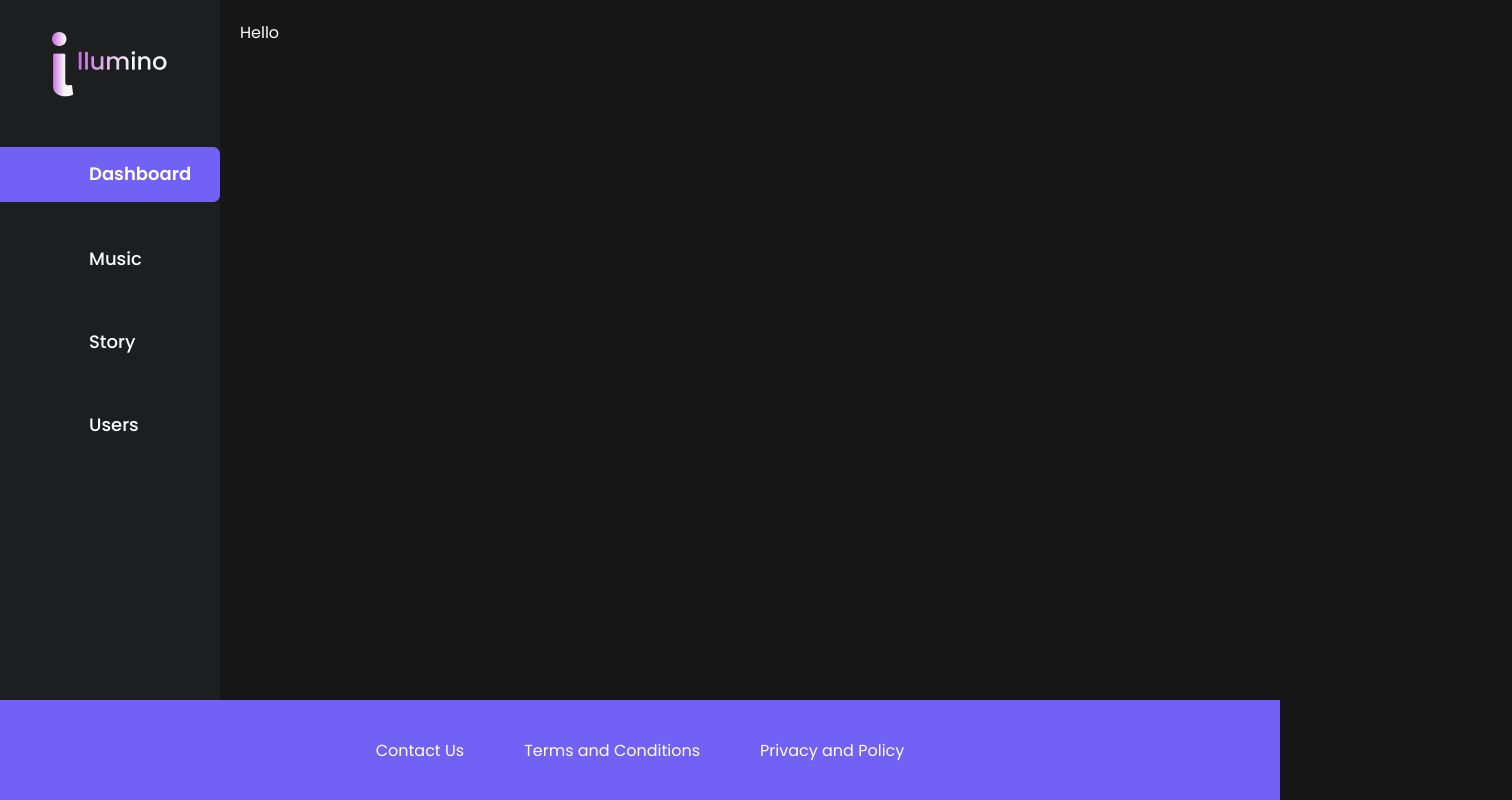
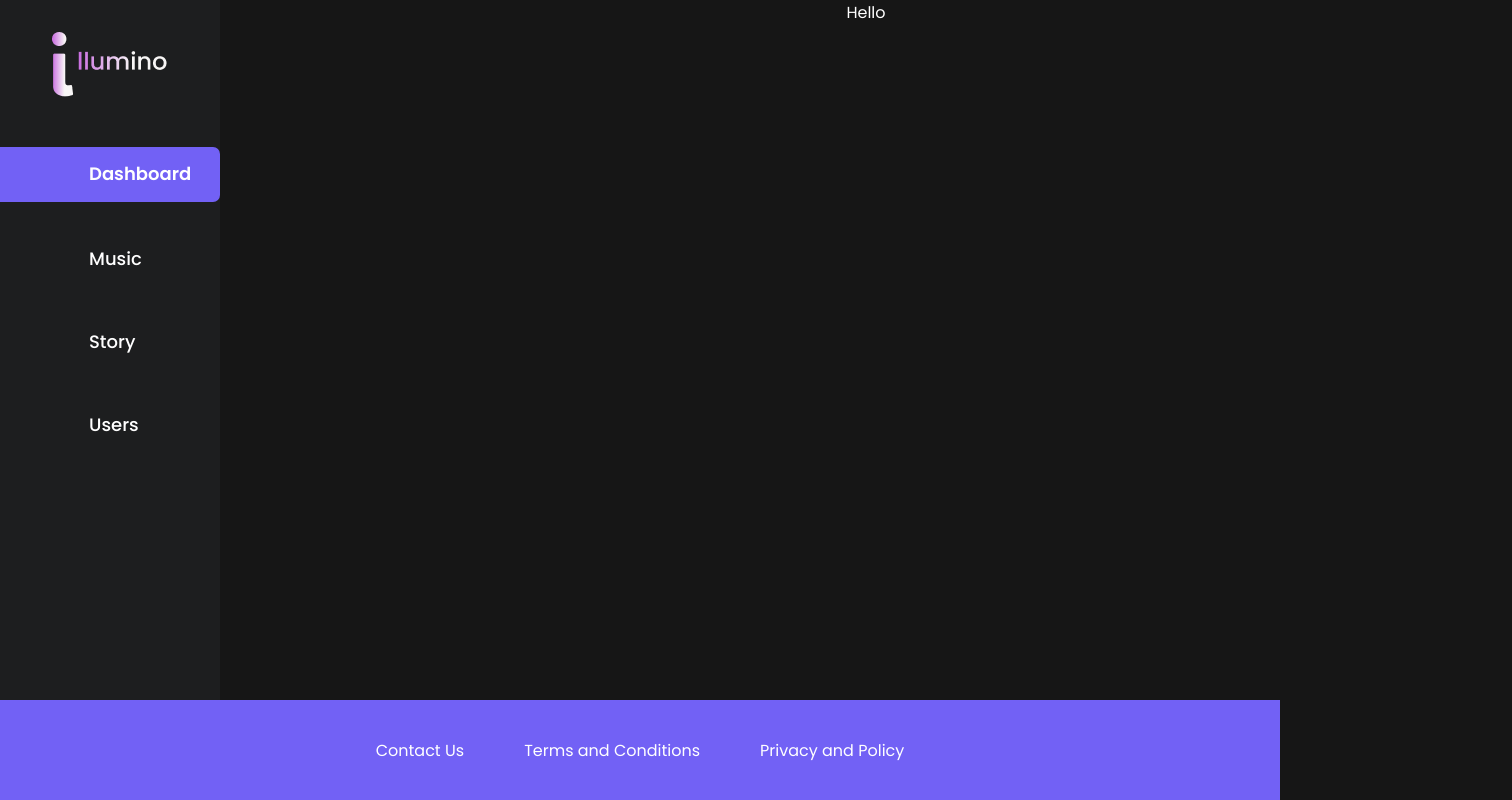
Before and after one commit to ryulikeslatte/illumino, a Next.js app: page / in a window 1280 px wide. Shown: the whole page, 1512 px wide, since content can reach past the window. Built offline with nearby package versions, Linux system fonts and the light colour scheme.

Commit message:
fix base main

```diff
--- a/src/app/globals.css
+++ b/src/app/globals.css
@@ -46,7 +46,6 @@ a {
   font-weight: 500;
   line-height: normal;
   color: white;
-  text-align: center;
   display: flex;
 }
 
@@ -54,4 +53,8 @@ a {
   padding: 20px;
   background-color: var(--bg);
   overflow-y: auto;
+  width: 1292px;
+  text-align: center;
+  margin: 0;
+  padding: 0;
 }
```
